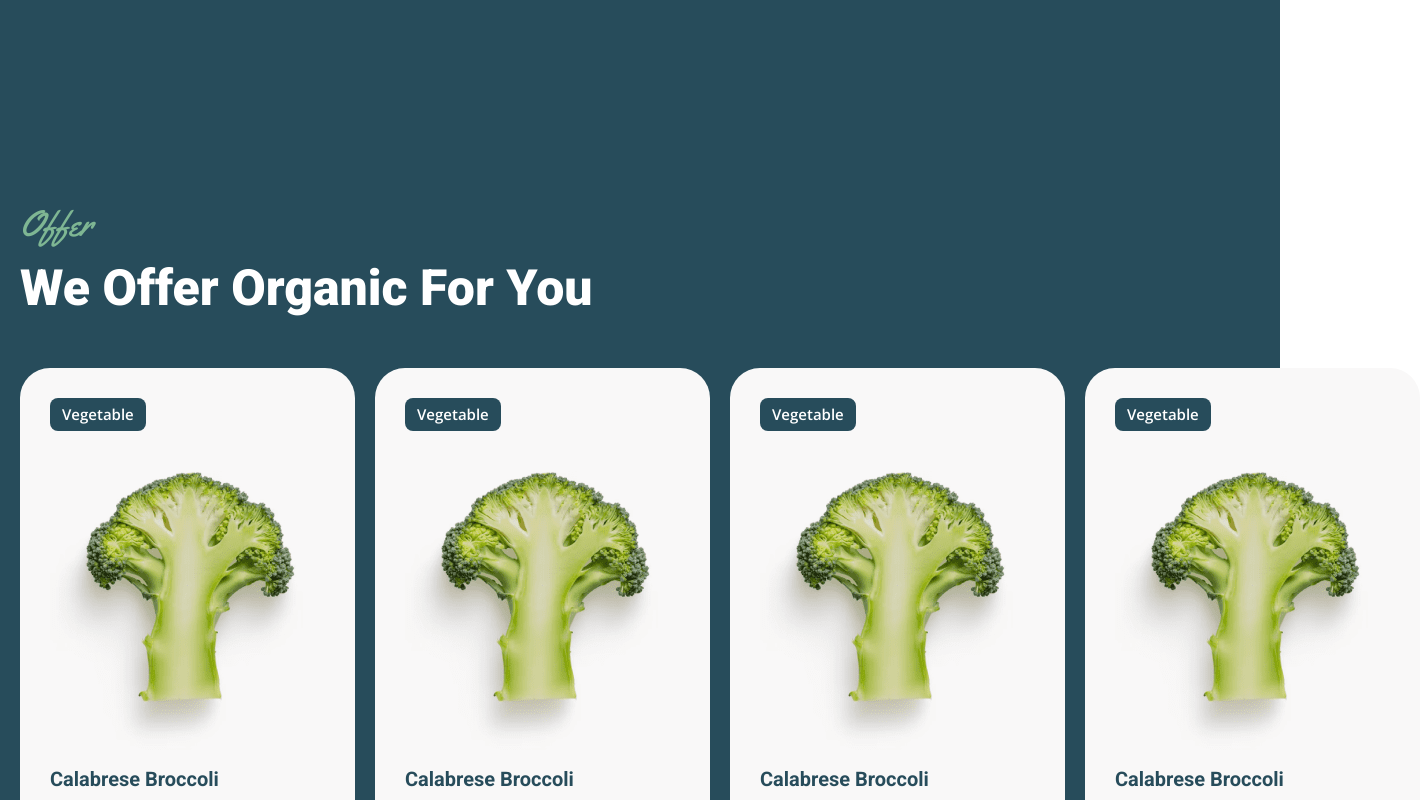
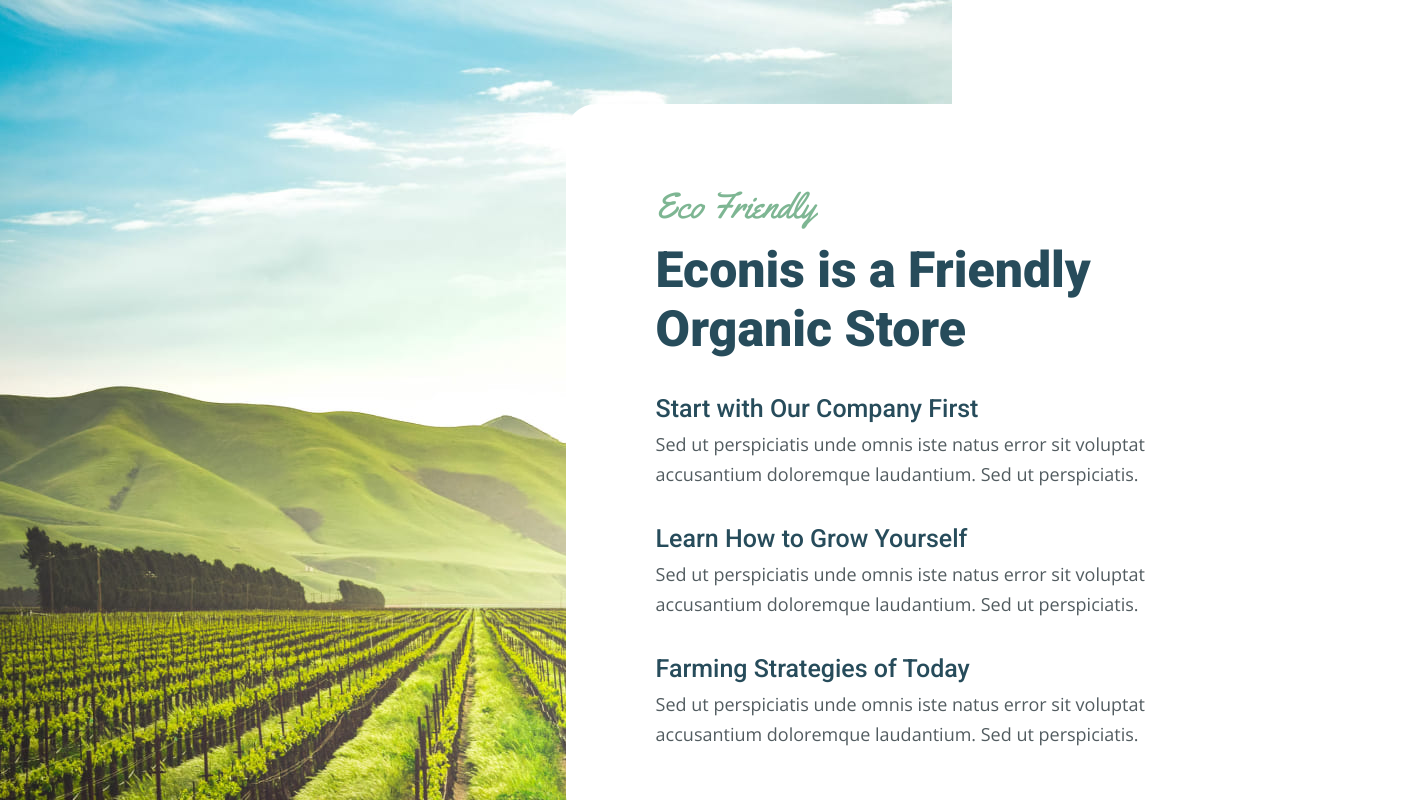
Before and after one commit to KyrychenkoDmytro/sigma, a React (Create React App) app in the folder final/: page / in a window 1280 px wide. Shown: the top 800 px of the page, 1420 px wide, since content can reach past the window. Built offline with nearby package versions, Linux system fonts and the light colour scheme.

Commit message:
EcoFriendly section

```diff
--- /dev/null
+++ b/final/src/Components/EcoFriendly/EcoFriendly.jsx
@@ -0,0 +1,41 @@
+import './EcoFriendly.scss';
+
+const EcoFriendly = () => {
+    return (
+        <section className="EcoFriendly">
+            <div className="container">
+                <div className="EcoFriendly__wrap">
+                    <div className="EcoFriendly__block">
+                        <div className="title-label EcoFriendly__title-label">Eco Friendly</div>
+                        <h2 className="title EcoFriendly__title">
+                            Econis is a Friendly<br />
+                            Organic Store
+                        </h2>
+                        <div className="EcoFriendly__advantages">
+                            <div className="EcoFriendly__advantages-item">
+                                <h6 className="title EcoFriendly__advantages-title">Start with Our Company First</h6>
+                                <p className="EcoFriendly__advantages-text">
+                                    Sed ut perspiciatis unde omnis iste natus error sit voluptat accusantium doloremque laudantium. Sed ut perspiciatis.
+                                </p>
+                            </div>
+                            <div className="EcoFriendly__advantages-item">
+                                <h6 className="title EcoFriendly__advantages-title">Learn How to Grow Yourself</h6>
+                                <p className="EcoFriendly__advantages-text">
+                                    Sed ut perspiciatis unde omnis iste natus error sit voluptat accusantium doloremque laudantium. Sed ut perspiciatis.
+                                </p>
+                            </div>
+                            <div className="EcoFriendly__advantages-item">
+                                <h6 className="title EcoFriendly__advantages-title">Farming Strategies of Today</h6>
+                                <p className="EcoFriendly__advantages-text">
+                                    Sed ut perspiciatis unde omnis iste natus error sit voluptat accusantium doloremque laudantium. Sed ut perspiciatis.
+                                </p>
+                            </div>
+                        </div>
+                    </div>
+                </div>
+            </div>
+        </section>
+    );
+}
+
+export default EcoFriendly;
--- /dev/null
+++ b/final/src/Components/EcoFriendly/EcoFriendly.scss
@@ -0,0 +1,38 @@
+.EcoFriendly {
+    min-height: 931px;
+    padding: 104px 0;
+    background: #fff url(../../../public/img/EcoFriendly-bg.jpg) no-repeat left center /contain;
+
+    &__wrap {
+        display: flex;
+        justify-content: flex-end;
+    }
+
+    &__block {
+        flex: 0 1 56%;
+        min-height: 723px;
+        padding: 78px 90px;
+        border-radius: 30px;
+        background-color: #fff;
+    }
+
+    &__title-label {
+        margin-bottom: 10px;
+    }
+
+    &__title {
+        margin-bottom: 35px;
+    }
+
+    &__advantages {
+        display: flex;
+        flex-direction: column;
+        align-items: start;
+        gap: 35px;
+    }
+
+    &__advantages-title {
+        font-weight: 500;
+        margin-bottom: 6px;
+    }
+}
--- a/final/src/pages/Home/Home.jsx
+++ b/final/src/pages/Home/Home.jsx
@@ -5,6 +5,7 @@ import AboutUs from '../../Components/AboutUs/AboutUs';
 import Categories from '../../Containers/Categories/Categories';
 import Testimonial from '../../Components/Testimonial/Testimonial';
 import Offer from '../../Components/Offer/Offer';
+import EcoFriendly from '../../Components/EcoFriendly/EcoFriendly';
 
 const Home = () => {
     return (
@@ -14,7 +15,8 @@ const Home = () => {
             {/* <AboutUs /> */}
             {/* <Categories /> */}
             {/* <Testimonial /> */}
-            <Offer />
+            {/* <Offer /> */}
+            <EcoFriendly />
         </main>
     );
 }
```
Also changed, not shown: final/public/img/EcoFriendly-bg.jpg (added).
